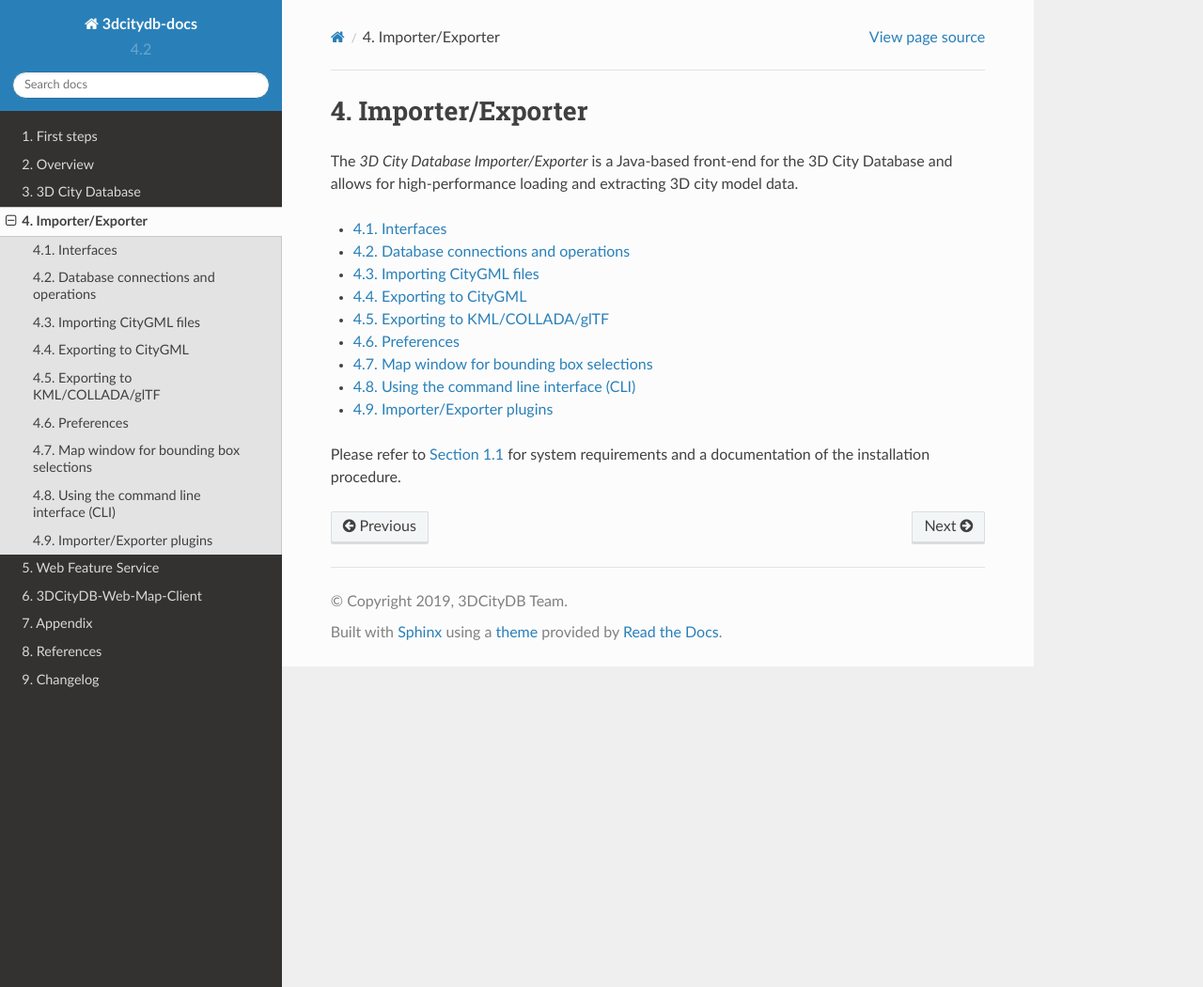
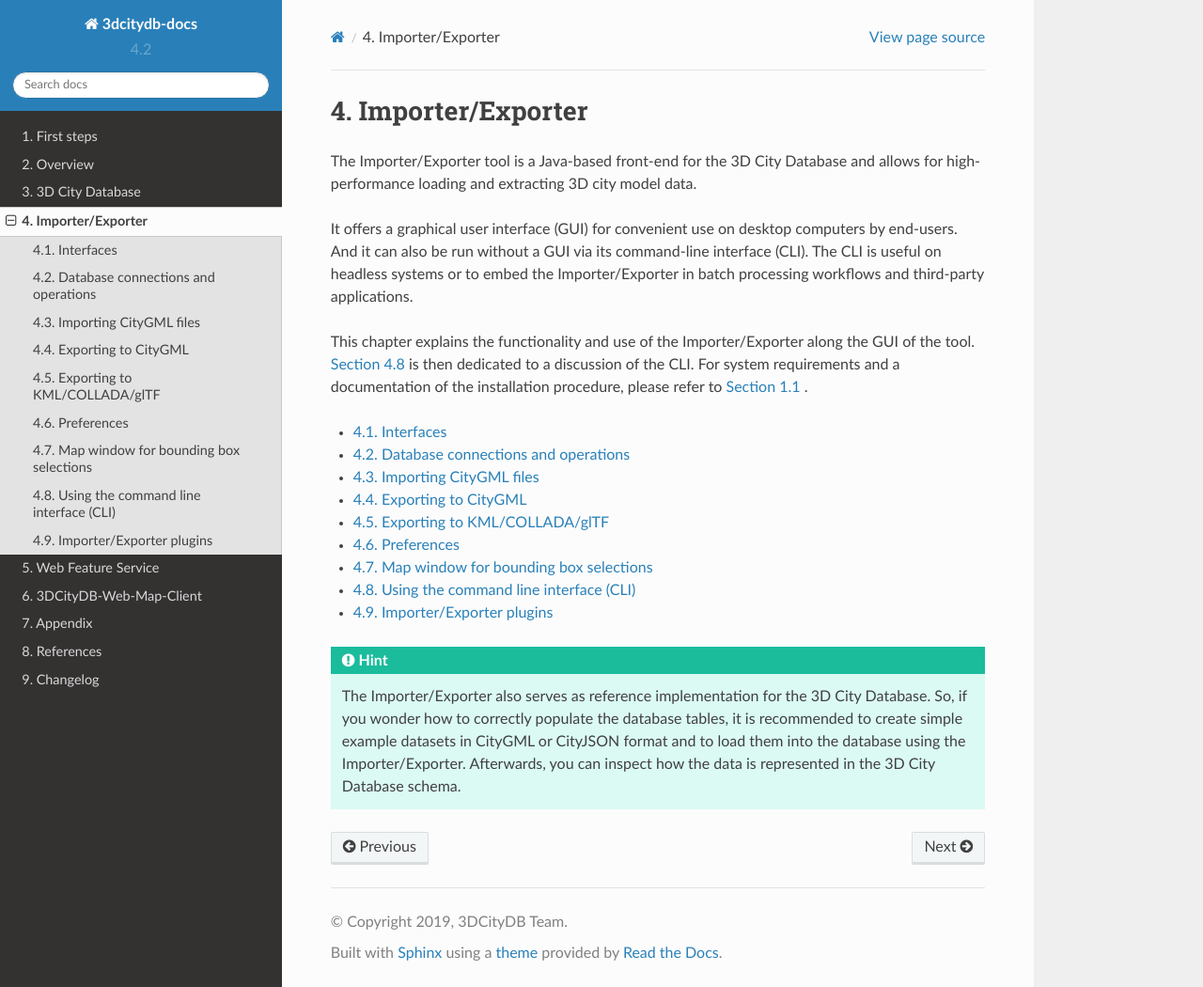
Before and after one commit to 3dcitydb/3dcitydb-docs, a Sphinx documentation site: the page built from source/impexp/index.rst, in a window 1280 px wide and 1050 px high. Shown: the whole window at 94% size. Built offline with Sphinx 7.4.7 and the Read the Docs theme 2.0.0, drawn with Linux system fonts in a browser that asks for light colours.

Commit message:
minor change

```diff
--- a/source/impexp/index.rst
+++ b/source/impexp/index.rst
@@ -1,9 +1,19 @@
 Importer/Exporter
 =================
 
-The *3D City Database Importer/Exporter* is a Java-based front-end for
+The Importer/Exporter tool is a Java-based front-end for
 the 3D City Database and allows for high-performance loading and
 extracting 3D city model data.
+
+It offers a graphical user interface (GUI) for convenient use on desktop
+computers by end-users. And it can also be run without a GUI via its command-line
+interface (CLI). The CLI is useful on headless systems or to embed
+the Importer/Exporter in batch processing workflows and third-party applications.
+
+This chapter explains the functionality and use of the Importer/Exporter along the
+GUI of the tool. :numref:`impexp_cli_chapter` is then dedicated to a discussion of
+the CLI. For system requirements and a documentation of the installation procedure,
+please refer to :numref:`first_steps_system_requirements_chapter` .
 
 .. toctree::
    :maxdepth: 1
@@ -18,5 +28,9 @@ extracting 3D city model data.
    cli
    plugins/index
 
-Please refer to :numref:`first_steps_system_requirements_chapter` for system requirements and a documentation
-of the installation procedure.
+.. hint::
+  The Importer/Exporter also serves as reference implementation for the
+  3D City Database. So, if you wonder how to correctly populate the database tables,
+  it is recommended to create simple example datasets in CityGML or CityJSON
+  format and to load them into the database using the Importer/Exporter. Afterwards,
+  you can inspect how the data is represented in the 3D City Database schema.
```
